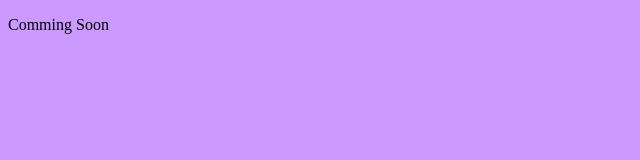
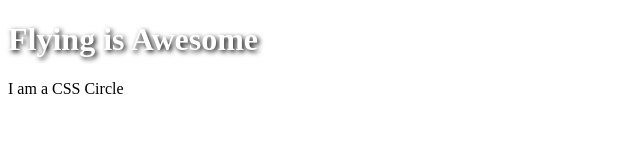
Before and after one commit to Jamanya/Jamanya.github.io, a plain HTML site: page LearnCSS/index.html in a window 1280 px wide. Shown: the whole page, without its empty margins (0-640 px from the left). Drawn offline with Linux system fonts and the light colour scheme.

Commit message:
added new stuff

```diff
--- a/LearnCSS/css/main.css
+++ b/LearnCSS/css/main.css
@@ -1,3 +1,14 @@
-body {
-    background-color: #cc99ff;
+.container {
+    background: linear-gradient(to right, #0080ff, #0000ff);
 }
+
+h1 {
+    color: #fff;
+    text-shadow: 2px 2px 5px #000 ;
+
+}
+
+h2 {
+    color: #fff;
+    text-shadow: 1px 1px 3px darkred;
+}
--- a/LearnCSS/index.html
+++ b/LearnCSS/index.html
@@ -6,8 +6,9 @@
     <link rel="stylesheet" href="css/main.css">
 </head>
 <body>
-
-<p>Comming Soon</p>
+<h1>Flying is Awesome</h1>
+<div class="square"></div>
+<div id="circle">I am a CSS Circle</div>
 
 </body>
 </html>
```
